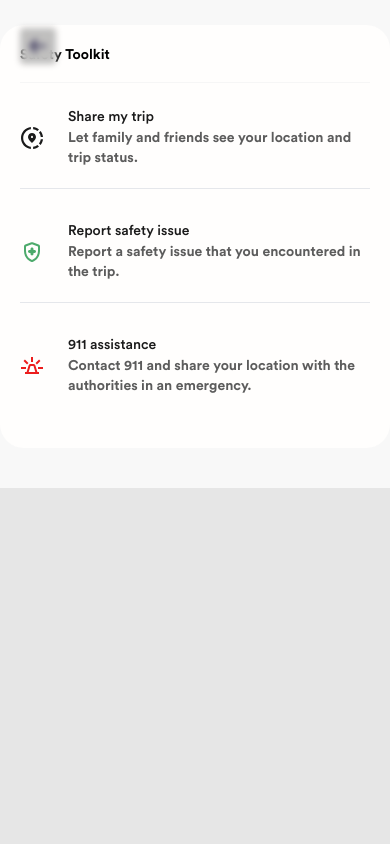
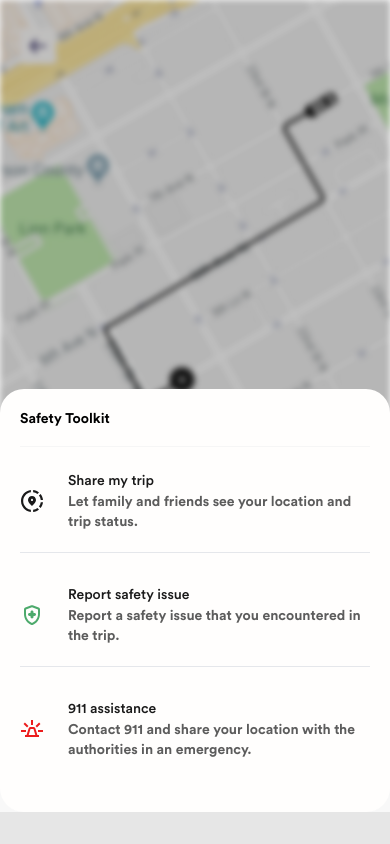
Before and after one commit to shohan-ch/ride-sharing-platform, a Next.js app: page /request_ride/safety_toolkit in a window 390 px wide. Built offline with nearby package versions, Linux system fonts and the light colour scheme.

Commit message:
Fix: safety toolkit issue

```diff
--- a/src/components/RequestRide/SafetyToolkit/SafetyToolkitview.jsx
+++ b/src/components/RequestRide/SafetyToolkit/SafetyToolkitview.jsx
@@ -1,4 +1,5 @@
 import InfoButton from "@/components/Utils/Button/InfoButton";
+import { ClassSharp, CleaningServices } from "@mui/icons-material";
 import Link from "next/link";
 
 const SafetyToolkitView = () => {
@@ -13,14 +14,25 @@ const SafetyToolkitView = () => {
                   <img src="/assets/icons/backbgWhite.svg" alt="svg_icon" />
                 </Link>
               </div>
+              <div className="w-full">
+                <img
+                  className="w-full dark:hidden"
+                  src="/assets/images/request_ride/Group 199.jpg"
+                  alt=""
+                />
+                <img
+                  className="hidden w-full dark:block"
+                  src="/assets/images/request_ride/Group 199_dark.jpg"
+                  alt=""
+                />
+              </div>
             </div>
-            <div className="w-full rounded-3xl bg-bg-color p-5 dark:bg-dark-2 sm:relative">
+            <div className="absolute bottom-0 w-full rounded-3xl bg-bg-color p-5 dark:bg-dark-2 lg:relative">
               <div className="mb-6 border-b-[1px] border-[#F6F6F6] dark:border-[#2C2C35]">
                 <h2 className="mb-4 font-bold dark:text-white md:text-[16px] lg:text-[20px] 2xs:text-[14px]">
                   Safety Toolkit
                 </h2>
               </div>
-
               <InfoButton
                 heading={"Share my trip"}
                 subHeading={
@@ -29,7 +41,6 @@ const SafetyToolkitView = () => {
                 className={"border-b-[1px] pb-5 font-bold"}
                 icon={"requestRideLocation"}
               />
-
               <InfoButton
                 heading={"Report safety issue"}
                 subHeading={
```
